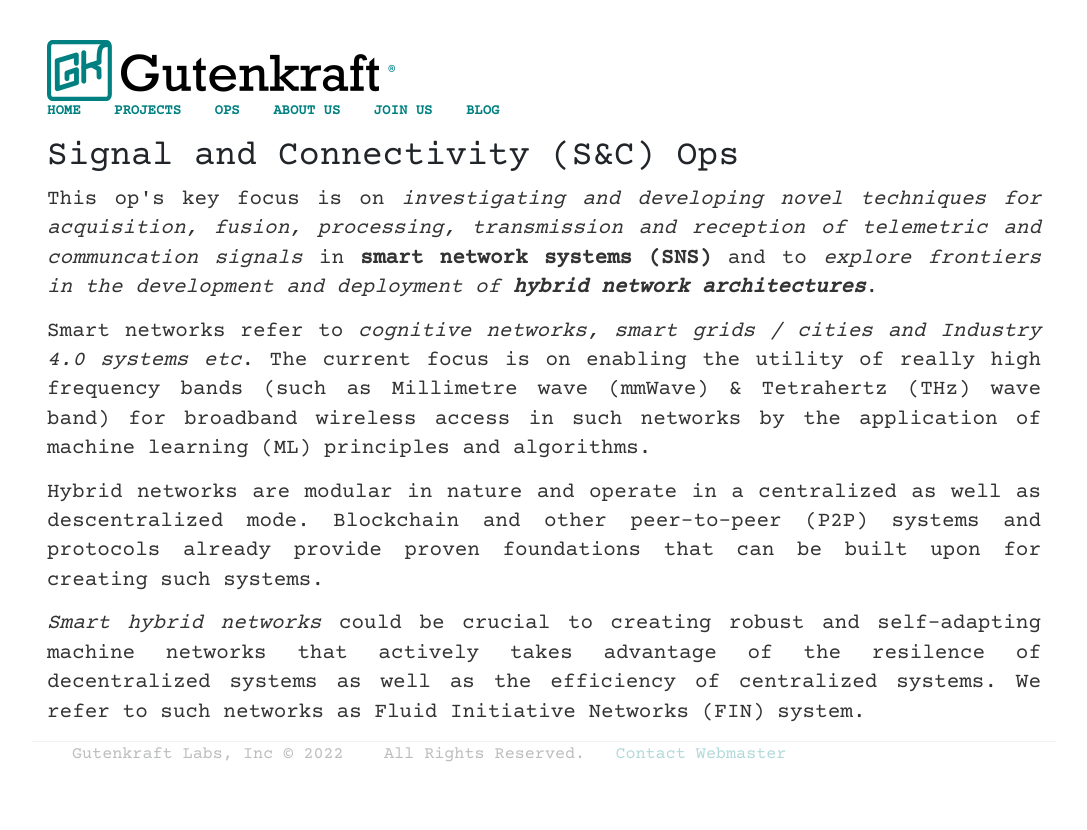
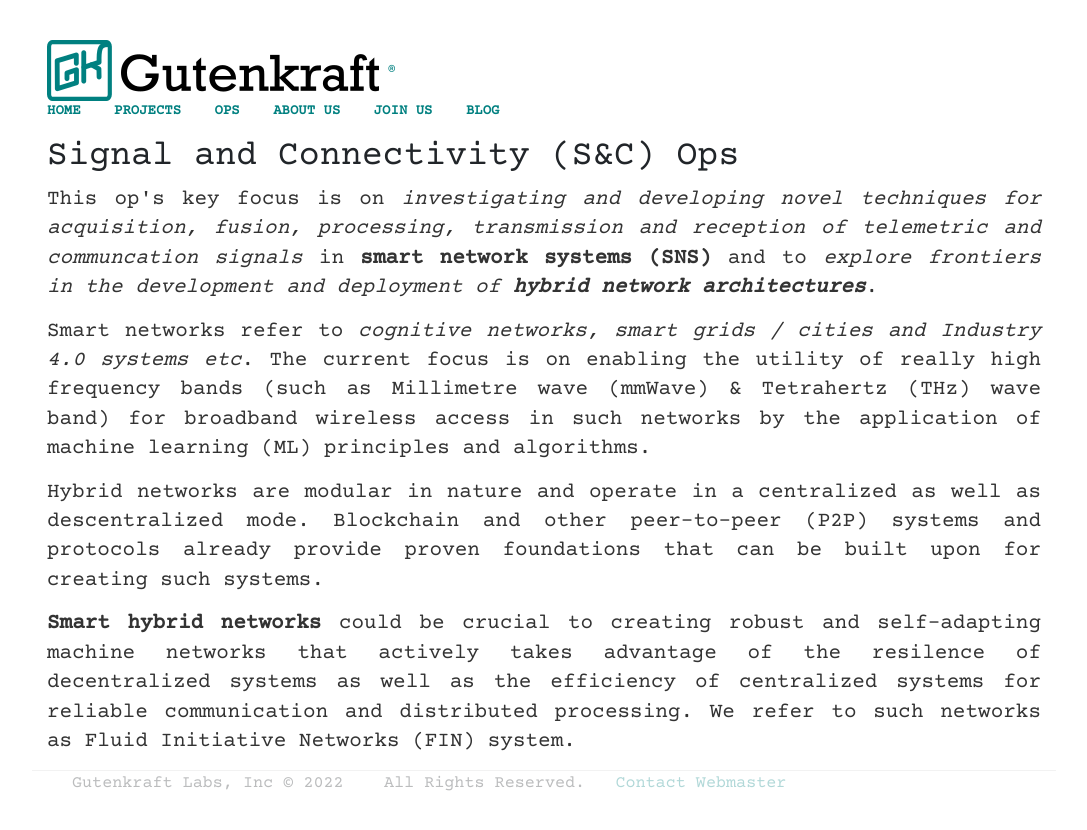
Before and after one commit to oferonmi/datafilik.github.io, a Jekyll site: the page built from ops/snc_op/index.html, in a window 1280 px wide. Shown: the top 830 px of the page, without its empty margins (96-1183 px from the left). Built offline with Jekyll 4.4.1, drawn with Linux system fonts in a browser that asks for light colours; some web fonts are replaced.

Commit message:
content update

```diff
--- a/ops/snc_op/index.html
+++ b/ops/snc_op/index.html
@@ -18,7 +18,7 @@
     </p>
 
     <p align="justify">
-        <em>Smart hybrid networks</em> could be crucial to creating robust and self-adapting machine networks that actively takes advantage of the resilence of decentralized systems as well as the efficiency of centralized systems. We refer to such networks as Fluid Initiative Networks (FIN) system.
+        <b>Smart hybrid networks</b> could be crucial to creating robust and self-adapting machine networks that actively takes advantage of the resilence of decentralized systems as well as the efficiency of centralized systems for reliable communication and distributed processing. We refer to such networks as Fluid Initiative Networks (FIN) system.
     </p>
 
 </div>
```
